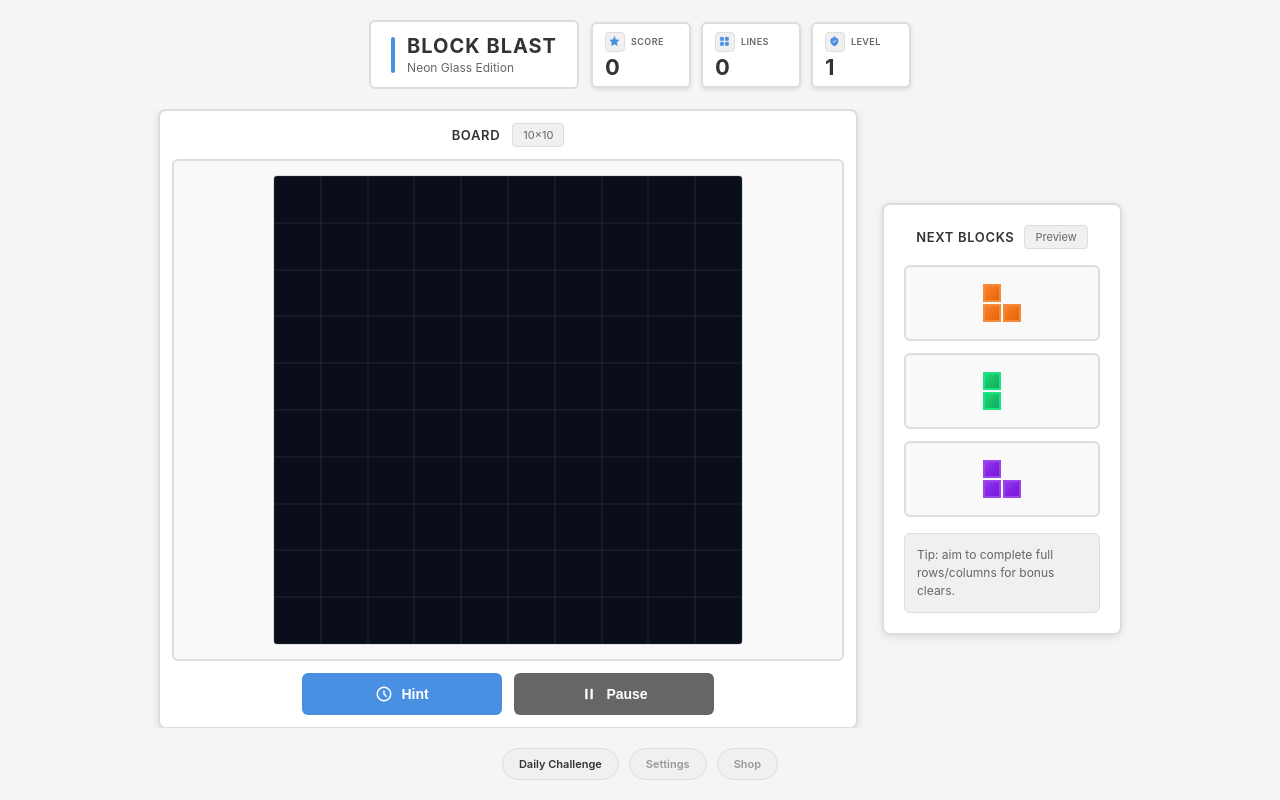
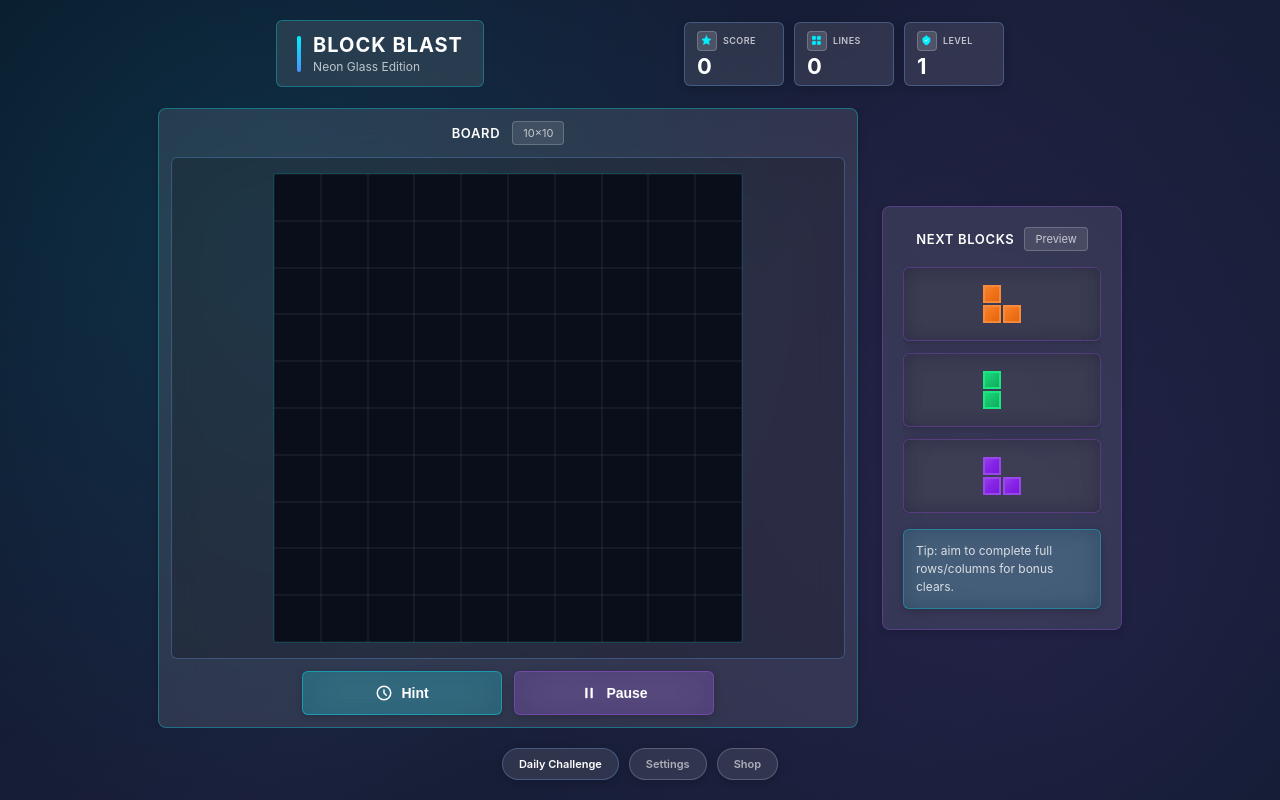
Before and after one commit to chronoco-de7/block-blast, a plain HTML site: page index.html in a window 1280 px wide. Drawn offline with Linux system fonts and the light colour scheme.

Commit message:
make as clear neon glass effect.

```diff
--- a/style.css
+++ b/style.css
@@ -12,8 +12,11 @@ html, body {
 
 body {
   font-family: -apple-system, BlinkMacSystemFont, 'Segoe UI', Roboto, Oxygen, Ubuntu, Cantarell, sans-serif;
-  background: #f5f5f5;
-  color: #333;
+  background:
+    radial-gradient(circle at 20% 30%, rgba(0, 240, 255, 0.1) 0%, transparent 50%),
+    radial-gradient(circle at 80% 70%, rgba(168, 85, 247, 0.1) 0%, transparent 50%),
+    linear-gradient(135deg, #0a1628 0%, #1a1f3a 50%, #0f1b2e 100%);
+  color: #fff;
   position: fixed;
 }
 
@@ -51,7 +54,7 @@ body {
   display: flex;
   align-items: center;
   justify-content: center;
-  gap: 12px;
+  gap: 200px;
   flex-shrink: 0;
   flex-wrap: wrap;
   padding: 0;
@@ -62,15 +65,16 @@ body {
   align-items: center;
   gap: 12px;
   padding: 12px 20px;
-  background: #fff;
-  border: 2px solid #ddd;
+  background: rgba(255, 255, 255, 0.1);
+  backdrop-filter: blur(20px);
+  border: 1px solid rgba(0, 240, 255, 0.3);
   border-radius: 6px;
 }
 
 .brandMark {
   width: 4px;
   height: 36px;
-  background: #4a90e2;
+  background: linear-gradient(180deg, #00f0ff, #4a90ff);
   border-radius: 2px;
 }
 
@@ -78,12 +82,12 @@ body {
   font-weight: 700;
   font-size: 20px;
   letter-spacing: 0.05em;
-  color: #333;
+  color: #fff;
 }
 
 .brandSub {
   font-size: 12px;
-  color: #666;
+  color: rgba(255, 255, 255, 0.7);
   margin-top: 2px;
 }
 
@@ -97,11 +101,12 @@ body {
 
 .statCard {
   padding: 8px 12px;
-  background: #fff;
-  border: 2px solid #ddd;
+  background: rgba(255, 255, 255, 0.1);
+  backdrop-filter: blur(20px);
+  border: 1px solid rgba(120, 180, 255, 0.3);
   border-radius: 6px;
   min-width: 100px;
-  box-shadow: 0 2px 4px rgba(0,0,0,0.1);
+  box-shadow: 0 2px 8px rgba(0, 0, 0, 0.2);
 }
 
 .statCard:before,
@@ -121,10 +126,10 @@ body {
   display: flex;
   align-items: center;
   justify-content: center;
-  background: #f0f0f0;
-  border: 1px solid #ddd;
+  background: rgba(255, 255, 255, 0.15);
+  border: 1px solid rgba(255, 255, 255, 0.2);
   border-radius: 4px;
-  color: #4a90e2;
+  color: #00f0ff;
   flex-shrink: 0;
 }
 
@@ -136,7 +141,7 @@ body {
 
 .statLabel {
   font-size: 9px;
-  color: #666;
+  color: rgba(255, 255, 255, 0.7);
   font-weight: 600;
   letter-spacing: 0.05em;
 }
@@ -145,7 +150,7 @@ body {
   margin-top: 4px;
   font-size: 22px;
   font-weight: 700;
-  color: #333;
+  color: #fff;
   line-height: 1;
 }
 
@@ -168,8 +173,9 @@ body {
 }
 
 .boardWrap {
-  background: #fff;
-  border: 2px solid #ddd;
+  background: rgba(255, 255, 255, 0.1);
+  backdrop-filter: blur(20px);
+  border: 1px solid rgba(0, 240, 255, 0.3);
   border-radius: 8px;
   padding: 12px;
   display: flex;
@@ -180,7 +186,7 @@ body {
   min-width: 500px;
   width: min(700px, calc(100vh - 180px));
   aspect-ratio: 1;
-  box-shadow: 0 2px 8px rgba(0,0,0,0.1);
+  box-shadow: 0 2px 8px rgba(0, 0, 0, 0.2);
 }
 
 .boardWrap::before {
@@ -199,23 +205,23 @@ body {
 .boardTitle {
   font-size: 13px;
   font-weight: 600;
-  color: #333;
+  color: #fff;
   letter-spacing: 0.05em;
 }
 
 .boardMeta {
   font-size: 11px;
-  color: #666;
+  color: rgba(255, 255, 255, 0.7);
   padding: 4px 10px;
-  background: #f0f0f0;
-  border: 1px solid #ddd;
+  background: rgba(255, 255, 255, 0.1);
+  border: 1px solid rgba(255, 255, 255, 0.2);
   border-radius: 4px;
 }
 
 .boardGrid {
   padding: 12px;
-  background: #f9f9f9;
-  border: 2px solid #ddd;
+  background: rgba(0, 0, 0, 0.2);
+  border: 1px solid rgba(120, 180, 255, 0.3);
   border-radius: 6px;
   flex: 1;
   display: flex;
@@ -227,8 +233,8 @@ body {
 #gameBoard {
   display: block;
   margin: auto;
-  background: #fff;
-  border: 1px solid #ddd;
+  background: rgba(0, 0, 0, 0.3);
+  border: 1px solid rgba(0, 240, 255, 0.2);
   border-radius: 4px;
   image-rendering: pixelated;
   image-rendering: crisp-edges;
@@ -262,38 +268,43 @@ body {
   flex: 1;
   max-width: 200px;
   padding: 12px 20px;
-  background: #4a90e2;
+  background: rgba(0, 240, 255, 0.2);
+  backdrop-filter: blur(20px);
   color: #fff;
-  border: none;
+  border: 1px solid rgba(0, 240, 255, 0.4);
   border-radius: 6px;
   font-weight: 600;
   font-size: 14px;
   cursor: pointer;
-  transition: background 0.2s;
+  transition: all 0.2s;
   display: flex;
   align-items: center;
   justify-content: center;
   gap: 8px;
+  box-shadow: 0 2px 8px rgba(0, 0, 0, 0.2);
 }
 
 .glassBtn:hover {
-  background: #357abd;
+  background: rgba(0, 240, 255, 0.3);
+  border-color: rgba(0, 240, 255, 0.6);
 }
 
 .glassBtn:active {
-  background: #2a5f94;
+  background: rgba(0, 240, 255, 0.25);
 }
 
 .glassBtn.secondary {
-  background: #666;
+  background: rgba(168, 85, 247, 0.2);
+  border-color: rgba(168, 85, 247, 0.4);
 }
 
 .glassBtn.secondary:hover {
-  background: #555;
+  background: rgba(168, 85, 247, 0.3);
+  border-color: rgba(168, 85, 247, 0.6);
 }
 
 .glassBtn.secondary:active {
-  background: #444;
+  background: rgba(168, 85, 247, 0.25);
 }
 
 .glassBtn::before {
@@ -307,8 +318,9 @@ body {
 }
 
 .sideCard {
-  background: #fff;
-  border: 2px solid #ddd;
+  background: rgba(255, 255, 255, 0.1);
+  backdrop-filter: blur(20px);
+  border: 1px solid rgba(168, 85, 247, 0.3);
   border-radius: 8px;
   padding: 20px;
   display: flex;
@@ -316,7 +328,7 @@ body {
   width: 240px;
   flex-shrink: 0;
   max-height: 800px;
-  box-shadow: 0 2px 8px rgba(0,0,0,0.1);
+  box-shadow: 0 2px 8px rgba(0, 0, 0, 0.2);
 }
 
 .sideCard::before {
@@ -335,16 +347,16 @@ body {
 .sideTitle {
   font-size: 13px;
   font-weight: 600;
-  color: #333;
+  color: #fff;
   letter-spacing: 0.05em;
 }
 
 .sideSub {
   font-size: 11px;
-  color: #666;
+  color: rgba(255, 255, 255, 0.7);
   padding: 4px 10px;
-  background: #f0f0f0;
-  border: 1px solid #ddd;
+  background: rgba(255, 255, 255, 0.1);
+  border: 1px solid rgba(255, 255, 255, 0.2);
   border-radius: 4px;
 }
 
@@ -362,25 +374,27 @@ body {
 }
 
 .nextList::-webkit-scrollbar-track {
-  background: #f0f0f0;
+  background: rgba(0, 0, 0, 0.2);
 }
 
 .nextList::-webkit-scrollbar-thumb {
-  background: #ccc;
+  background: rgba(0, 240, 255, 0.4);
   border-radius: 4px;
 }
 
 .nextList::-webkit-scrollbar-thumb:hover {
-  background: #bbb;
+  background: rgba(0, 240, 255, 0.6);
 }
 
 .miniFrame {
-  background: #f9f9f9;
-  border: 2px solid #ddd;
+  background: rgba(0, 0, 0, 0.2);
+  backdrop-filter: blur(10px);
+  border: 1px solid rgba(168, 85, 247, 0.3);
   border-radius: 6px;
   padding: 16px;
   cursor: grab;
-  transition: border-color 0.2s;
+  transition: all 0.2s;
+  box-shadow: 0 2px 8px rgba(0, 0, 0, 0.2);
 }
 
 .miniFrame::before {
@@ -388,7 +402,8 @@ body {
 }
 
 .miniFrame:hover {
-  border-color: #4a90e2;
+  border-color: rgba(168, 85, 247, 0.5);
+  background: rgba(0, 0, 0, 0.25);
 }
 
 .miniFrame.dragging {
@@ -420,13 +435,15 @@ body {
 .sideHint {
   margin-top: 16px;
   padding: 12px;
-  background: #f0f0f0;
-  border: 1px solid #ddd;
+  background: rgba(0, 240, 255, 0.1);
+  backdrop-filter: blur(10px);
+  border: 1px solid rgba(0, 240, 255, 0.3);
   border-radius: 6px;
-  color: #666;
+  color: rgba(255, 255, 255, 0.8);
   font-size: 12px;
   line-height: 1.5;
   flex-shrink: 0;
+  box-shadow: 0 2px 8px rgba(0, 0, 0, 0.2);
 }
 
 .footerBar {
@@ -439,27 +456,33 @@ body {
 
 .footerPill {
   padding: 8px 16px;
-  background: #f0f0f0;
-  border: 1px solid #ddd;
+  background: rgba(255, 255, 255, 0.1);
+  backdrop-filter: blur(10px);
+  border: 1px solid rgba(120, 180, 255, 0.3);
   border-radius: 20px;
   font-weight: 600;
   font-size: 11px;
   cursor: pointer;
-  transition: background 0.2s;
+  transition: all 0.2s;
+  color: #fff;
+  box-shadow: 0 2px 8px rgba(0, 0, 0, 0.2);
 }
 
 .footerPill:hover {
-  background: #e0e0e0;
+  background: rgba(255, 255, 255, 0.15);
+  border-color: rgba(0, 240, 255, 0.5);
 }
 
 .footerPill.muted {
-  color: #999;
+  color: rgba(255, 255, 255, 0.6);
+  border-color: rgba(255, 255, 255, 0.2);
 }
 
 .modal-overlay {
   position: fixed;
   inset: 0;
   background: rgba(0, 0, 0, 0.7);
+  backdrop-filter: blur(10px);
   display: none;
   justify-content: center;
   align-items: center;
@@ -471,14 +494,15 @@ body {
 }
 
 .modal-content {
-  background: #fff;
+  background: rgba(255, 255, 255, 0.1);
+  backdrop-filter: blur(30px);
   padding: 40px;
   border-radius: 8px;
-  border: 2px solid #ddd;
+  border: 1px solid rgba(0, 240, 255, 0.3);
   text-align: center;
   max-width: 400px;
   width: 90%;
-  box-shadow: 0 4px 20px rgba(0,0,0,0.3);
+  box-shadow: 0 4px 20px rgba(0, 0, 0, 0.3);
 }
 
 .modal-content::before,
@@ -489,14 +513,14 @@ body {
 .modal-title {
   font-size: 32px;
   margin-bottom: 20px;
-  color: #333;
+  color: #fff;
   font-weight: 700;
 }
 
 .modal-message {
   font-size: 16px;
   margin-bottom: 16px;
-  color: #666;
+  color: rgba(255, 255, 255, 0.8);
   line-height: 1.6;
 }
 
@@ -504,7 +528,7 @@ body {
   font-size: 28px;
   font-weight: 700;
   margin-bottom: 32px;
-  color: #333;
+  color: #fff;
 }
 
 .modal-buttons {
@@ -515,26 +539,29 @@ body {
 
 .modal-btn {
   padding: 12px 32px;
-  background: #4a90e2;
-  border: none;
+  background: rgba(0, 240, 255, 0.2);
+  backdrop-filter: blur(20px);
+  border: 1px solid rgba(0, 240, 255, 0.4);
   border-radius: 6px;
   color: #fff;
   font-size: 16px;
   font-weight: 600;
   cursor: pointer;
-  transition: background 0.2s;
+  transition: all 0.2s;
   display: flex;
   align-items: center;
   justify-content: center;
   gap: 8px;
+  box-shadow: 0 2px 8px rgba(0, 0, 0, 0.2);
 }
 
 .modal-btn:hover {
-  background: #357abd;
+  background: rgba(0, 240, 255, 0.3);
+  border-color: rgba(0, 240, 255, 0.6);
 }
 
 .modal-btn:active {
-  background: #2a5f94;
+  background: rgba(0, 240, 255, 0.25);
 }
 
 .modal-btn::before {
```
